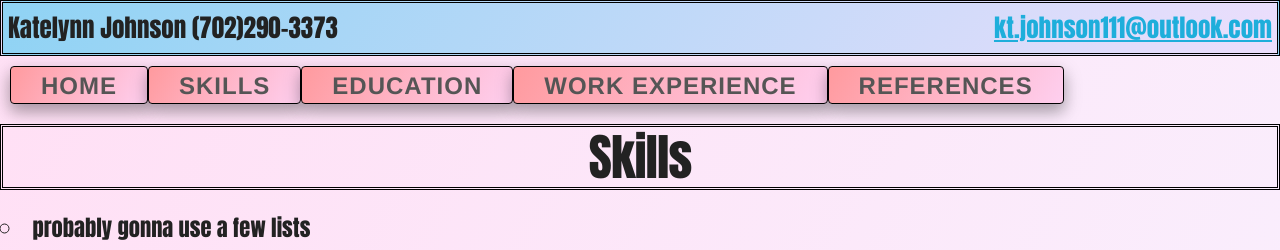
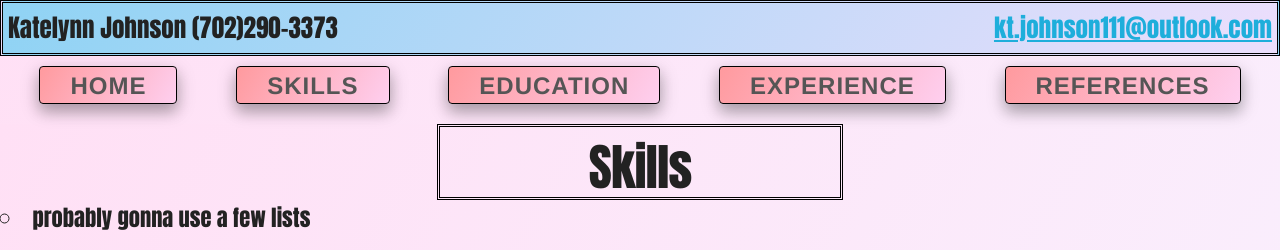
Before and after one commit to katiezkool/portfolio, a React (Create React App) app: page /skills in a window 1280 px wide. Shown: the top 250 px of the page. Built offline with nearby package versions, Linux system fonts and the light colour scheme.

Commit message:
fixed what i broke

```diff
--- a/src/App.css
+++ b/src/App.css
@@ -13,10 +13,13 @@ header {
 h1 {
     display: flex;
     flex-direction: row;
-    justify-content: space-around;
-  font-family: Big John, Impact, sans-serif;
-  align-items: center;
+    justify-content: center;
+    font-family: Big John, Impact, sans-serif;
     border: 3px double black;
+    margin: 0 auto;
+    width: 400px;
+    flex-wrap: nowrap;
+    padding-top: 10px;
 
 }
 
@@ -32,10 +35,10 @@ button:hover {
     background-image: linear-gradient(120deg, #8fd3f4 0%, #ecdefc 100%);
 }
 
-section {
-    display: inline-flex;
+.section {
+    display: flex;
     flex-direction: row;
-    justify-content: space-between;
+    justify-content: space-around;
     padding: 10px;
 }
 
--- a/src/Education.js
+++ b/src/Education.js
@@ -1,5 +1,5 @@
 import React, {Component} from 'react'
-import Navigation from './components/Navigation';
+import Navigation from './Navigation';
 
 class Education extends Component {
     render () {
@@ -9,11 +9,9 @@ class Education extends Component {
                 (702)290-3373
                 <a href="mailto:kt.johnson111@outlook.com" target="_top">kt.johnson111@outlook.com</a>
             </header>
-            <section>
 
                 <Navigation />
 
-            </section>
             <body>
             <h1>Education</h1>
             <ul>
--- a/src/Home.js
+++ b/src/Home.js
@@ -1,5 +1,5 @@
 import React, {Component} from 'react'
-import Navigation from './components/Navigation';
+import Navigation from './Navigation';
 
 
 class Home extends Component {
@@ -20,11 +20,9 @@ class Home extends Component {
                     src="https://s8.postimg.cc/ibip7vnph/logo-linkedin.png"
                     alt="My LinkedIn"/></a>
             </div>
-            <section>
 
                 <Navigation />
 
-            </section>
             <body>
             <p>Hi mtv welcome 2 my crib i don't understand why this line break is not doing the thing but im sure i will
                 figure
--- /dev/null
+++ b/src/Navigation.js
@@ -0,0 +1,29 @@
+import React, {Component} from 'react'
+import {Link} from 'react-router-dom'
+
+
+class Navigation extends Component {
+    render () {
+        return (
+            <div className="section">
+
+
+                <Link to="/">
+                    <button> Home</button>
+                </Link>
+                <Link to="/skills">
+                    <button> Skills</button>
+                </Link>
+                <Link to="/education">
+                    <button> Education</button>
+                </Link>
+                <Link to="/WorkXP">
+                    <button> Experience</button>
+                </Link>
+                <Link to="/References">
+                    <button> References</button>
+                </Link>
+            </div> )
+    }
+}
+export default Navigation;
--- a/src/References.js
+++ b/src/References.js
@@ -1,6 +1,5 @@
 import React, {Component} from 'react'
-import {Link} from 'react-router-dom'
-import Navigation from "./components/Navigation";
+import Navigation from "./Navigation";
 
 class References extends Component {
     render () {
@@ -11,11 +10,9 @@ class References extends Component {
                     (702)290-3373
                     <a href="mailto:kt.johnson111@outlook.com" target="_top">kt.johnson111@outlook.com</a>
                 </header>
-                <section>
 
                     <Navigation/>
 
-                </section>
             <body>
             <h1>
                 References
--- a/src/Skills.js
+++ b/src/Skills.js
@@ -1,5 +1,5 @@
 import React, {Component} from 'react'
-import Navigation from './components/Navigation';
+import Navigation from './Navigation';
 
 class Skills extends Component {
     render () {
@@ -10,9 +10,8 @@ class Skills extends Component {
                     (702)290-3373
                     <a href="mailto:kt.johnson111@outlook.com" target="_top">kt.johnson111@outlook.com</a>
                 </header>
-            <section>
                         <Navigation />
-                </section>
+
         <body>
             <h1>Skills</h1>
         <ul>
--- a/src/WorkXP.js
+++ b/src/WorkXP.js
@@ -1,5 +1,5 @@
 import React, {Component} from 'react'
-import Navigation from './components/Navigation';
+import Navigation from './Navigation';
 
 class WorkXP extends Component {
     render () {
@@ -9,13 +9,11 @@ class WorkXP extends Component {
                 (702)290-3373
                 <a href="mailto:kt.johnson111@outlook.com" target="_top">kt.johnson111@outlook.com</a>
             </header>
-                <section>
 
                     <Navigation />
 
-                </section>
             <body>
-            <h1>Work Experience</h1>
+            <h1>Experience</h1>
             <ul>
                 <li>another list</li>
                 <li>and another bullet</li>
--- a/src/components/Navigation.js
+++ /dev/null
@@ -1,29 +0,0 @@
-import React, {Component} from 'react'
-import {Link} from 'react-router-dom'
-
-
-class Navigation extends Component {
-    render () {
-        return (
-        <div className="section">
-
-
-            <Link to="/">
-                <button> Home</button>
-        </Link>
-            <Link to="/skills">
-                <button> Skills</button>
-        </Link>
-            <Link to="/education">
-                <button> Education</button>
-        </Link>
-            <Link to="/WorkXP">
-                <button> Work Experience</button>
-        </Link>
-            <Link to="/References">
-                <button> References</button>
-        </Link>
-        </div> )
-    }
-}
-export default Navigation;
```
